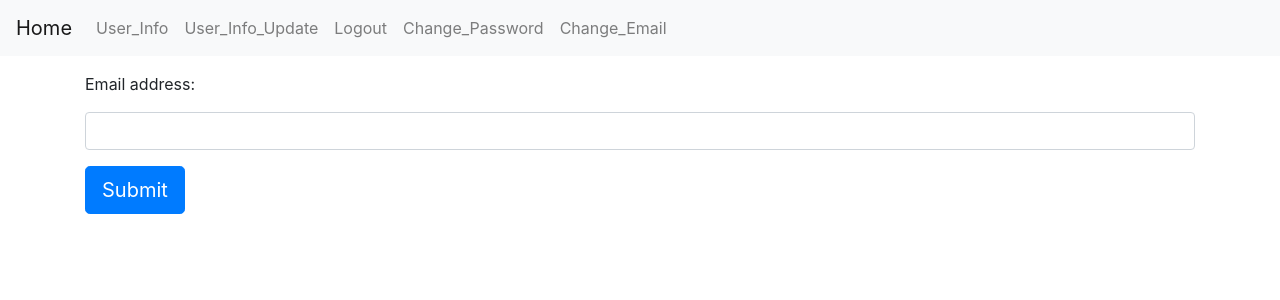
After one commit to NoriKaneshige/Django_Registration_Implementation, a Django app: page /email/change/ in a window 1280 px wide. The commit adds this page. Shown: the top 300 px of the page. Run offline with Django 3.2, Linux system fonts and the light colour scheme; the visitor is signed in with stand-in values (Sample User, id 1); some libraries are stand-ins or nearby versions.

Commit message:
change email

```diff
--- a/register/forms.py
+++ b/register/forms.py
@@ -78,3 +78,21 @@ class MySetPasswordForm(SetPasswordForm):
         super().__init__(*args, **kwargs)
         for field in self.fields.values():
             field.widget.attrs['class'] = 'form-control'
+
+
+class EmailChangeForm(forms.ModelForm):
+    """ email change form """
+
+    class Meta:
+        model = User
+        fields = ('email',)
+
+    def __init__(self, *args, **kwargs):
+        super().__init__(*args, **kwargs)
+        for field in self.fields.values():
+            field.widget.attrs['class'] = 'form-control'
+
+    def clean_email(self):
+        email = self.cleaned_data['email']
+        User.objects.filter(email=email, is_active=False).delete()
+        return email
--- a/register/templates/register/base.html
+++ b/register/templates/register/base.html
@@ -34,6 +34,9 @@
           <li>
             <a class="nav-item nav-link" href="{% url 'register:password_change' %}">Change_Password</a>
           </li>
+          <li>
+            <a class="nav-item nav-link" href="{% url 'register:email_change' %}">Change_Email</a>
+          </li>
           {% else %}
           <li class="nav-item">
             <a class="nav-item nav-link" href="{% url 'register:login' %}">
--- /dev/null
+++ b/register/templates/register/email_change_complete.html
@@ -0,0 +1,6 @@
+{% extends "register/base.html" %}
+{% block content %}
+<p>
+    Your email address was changed!<br>
+</p>
+{% endblock %}
--- /dev/null
+++ b/register/templates/register/email_change_done.html
@@ -0,0 +1,6 @@
+{% extends "register/base.html" %}
+{% block content %}
+<p>
+    Please click the link in the email to change your email address!
+</p>
+{% endblock %}
--- /dev/null
+++ b/register/templates/register/email_change_form.html
@@ -0,0 +1,15 @@
+{% extends "register/base.html" %}
+{% block content %}
+<form action="" method="POST">
+    {{ form.non_field_errors }}
+    {% for field in form %}
+    <div class="form-group">
+        <label for="{{ field.id_for_label }}">{{ field.label_tag }}</label>
+        {{ field }}
+        {{ field.errors }}
+    </div>
+    {% endfor %}
+    {% csrf_token %}
+    <button type="submit" class="btn btn-primary btn-lg">Submit</button>
+</form>
+{% endblock %}
--- /dev/null
+++ b/register/templates/register/mail_template/email_change/message.txt
@@ -0,0 +1,5 @@
+Please click the link below to change your email address!
+
+{{ protocol}}://{{ domain }}{% url 'register:email_change_complete' token %}
+
+Thank you!
--- /dev/null
+++ b/register/templates/register/mail_template/email_change/subject.txt
@@ -0,0 +1 @@
+Content Subject.text, Email address change!
--- a/register/urls.py
+++ b/register/urls.py
@@ -26,4 +26,9 @@ urlpatterns = [
     path('password_reset/done/', views.PasswordResetDone.as_view(), name='password_reset_done'),
     path('password_reset/confirm/<uidb64>/<token>/', views.PasswordResetConfirm.as_view(), name='password_reset_confirm'),
     path('password_reset/complete/', views.PasswordResetComplete.as_view(), name='password_reset_complete'),
+
+    # email change
+    path('email/change/', views.EmailChange.as_view(), name='email_change'),
+    path('email/change/done/', views.EmailChangeDone.as_view(), name='email_change_done'),
+    path('email/change/complete/<str:token>/', views.EmailChangeComplete.as_view(), name='email_change_complete'),
 ]
--- a/register/views.py
+++ b/register/views.py
@@ -6,6 +6,7 @@ from django.contrib.auth.views import (
     PasswordResetView, PasswordResetDoneView, PasswordResetConfirmView, PasswordResetCompleteView
 )
 from django.contrib.sites.shortcuts import get_current_site
+from django.core.mail import send_mail
 
 # django.core.signing.dump generates token. This is based on SECRET_KEY.
 # The generated url based on SECRET_KEY for registration is sent to user.
@@ -18,7 +19,7 @@ from django.template.loader import render_to_string
 from django.views import generic
 from .forms import (
     LoginForm, UserCreateForm, UserUpdateForm, MyPasswordChangeForm,
-    MyPasswordResetForm, MySetPasswordForm
+    MyPasswordResetForm, MySetPasswordForm, EmailChangeForm
 )
 
 # get_user_model function receives UserModel (default User or custom User) that is currently used.
@@ -169,3 +170,61 @@ class PasswordResetConfirm(PasswordResetConfirmView):
 class PasswordResetComplete(PasswordResetCompleteView):
     """ password change compelete notification page """
     template_name = 'register/password_reset_complete.html'
+
+
+
+class EmailChange(LoginRequiredMixin, generic.FormView):
+    """メールアドレスの変更"""
+    template_name = 'register/email_change_form.html'
+    form_class = EmailChangeForm
+
+    def form_valid(self, form):
+        user = self.request.user
+        new_email = form.cleaned_data['email']
+
+        # URLの送付
+        current_site = get_current_site(self.request)
+        domain = current_site.domain
+        context = {
+            'protocol': 'https' if self.request.is_secure() else 'http',
+            'domain': domain,
+            'token': dumps(new_email),
+            'user': user,
+        }
+
+        subject = render_to_string('register/mail_template/email_change/subject.txt', context)
+        message = render_to_string('register/mail_template/email_change/message.txt', context)
+        send_mail(subject, message, None, [new_email])
+
+        return redirect('register:email_change_done')
+
+
+class EmailChangeDone(LoginRequiredMixin, generic.TemplateView):
+    """メールアドレスの変更メールを送ったよ"""
+    template_name = 'register/email_change_done.html'
+
+
+class EmailChangeComplete(LoginRequiredMixin, generic.TemplateView):
+    """リンクを踏んだ後に呼ばれるメアド変更ビュー"""
+    template_name = 'register/email_change_complete.html'
+    timeout_seconds = getattr(settings, 'ACTIVATION_TIMEOUT_SECONDS', 60*60*24)  # デフォルトでは1日以内
+
+    def get(self, request, **kwargs):
+        token = kwargs.get('token')
+        try:
+            new_email = loads(token, max_age=self.timeout_seconds)
+
+        # 期限切れ
+        except SignatureExpired:
+            return HttpResponseBadRequest()
+
+        # tokenが間違っている
+        except BadSignature:
+            return HttpResponseBadRequest()
+
+        # tokenは問題なし
+        else:
+            User.objects.filter(email=new_email, is_active=False).delete()
+            request.user.email = new_email
+            request.user.save()
+            return super().get(request, **kwargs)
```
